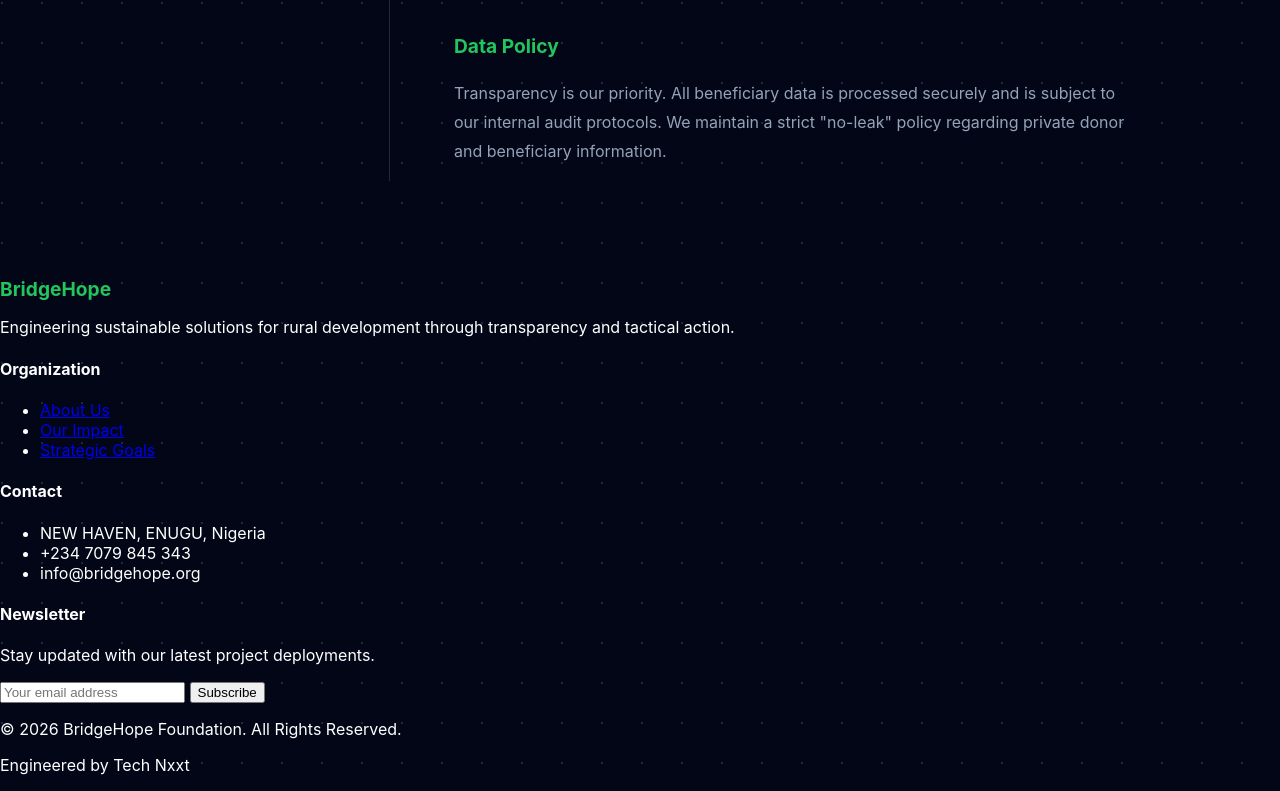
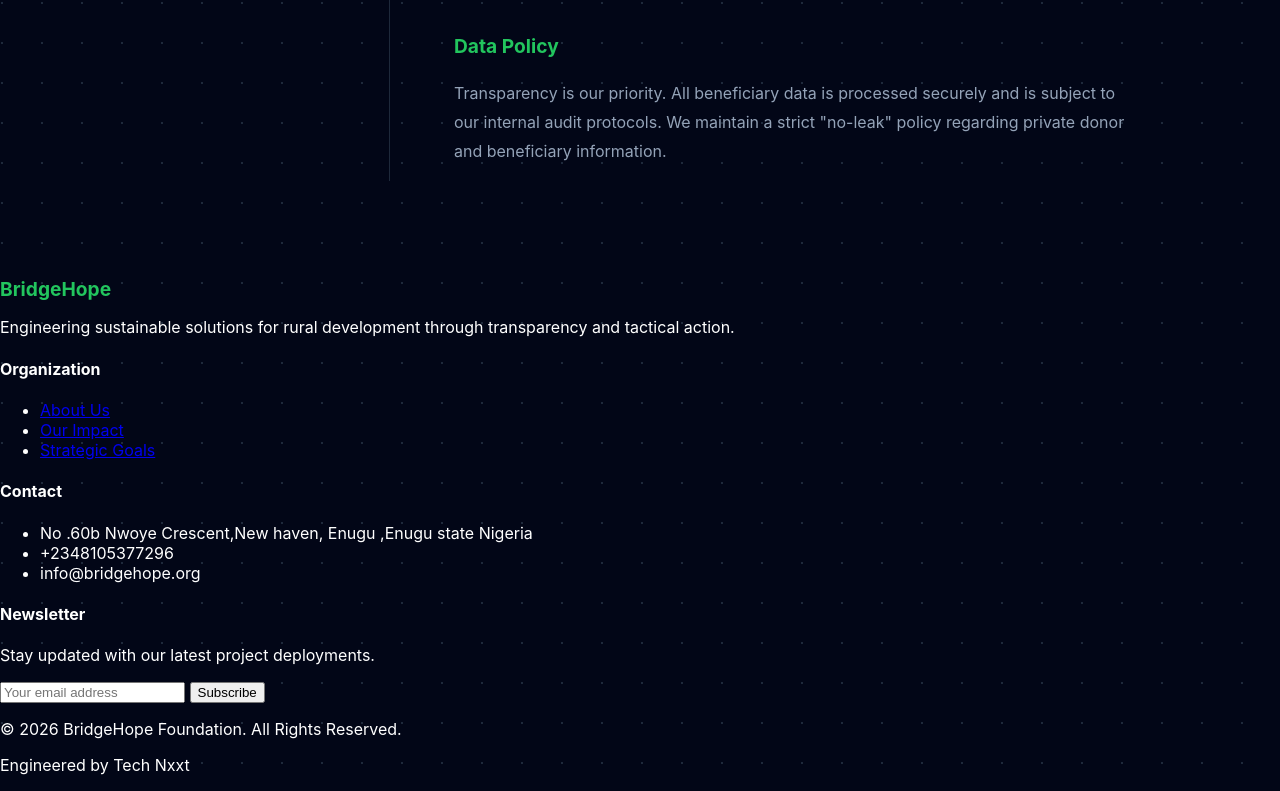
Before and after one commit to Emmanuel-Onyeike/UFIRST, a website: page pages/Documentation.html in a window 1280 px wide. Shown: the part 559-1350 px from the top of the page. Drawn offline with Linux system fonts and the light colour scheme.

Commit message:
Update Documentation.html

```diff
--- a/pages/Documentation.html
+++ b/pages/Documentation.html
@@ -63,8 +63,8 @@
         <div>
             <h4 class="text-white font-bold mb-6 uppercase tracking-wider text-sm">Contact</h4>
             <ul class="space-y-4 text-sm">
-                    <li class="flex items-start"><i class="fas fa-map-marker-alt mt-1 mr-3 text-blue-500"></i>NEW HAVEN, ENUGU, Nigeria</li>
-                    <li class="flex items-center"><i class="fas fa-phone mt-1 mr-3 text-blue-500"></i>+234 7079 845 343</li>
+                <li class="flex items-start"><i class="fas fa-map-marker-alt mt-1 mr-3 text-blue-500"></i>No .60b Nwoye Crescent,New haven, Enugu ,Enugu state Nigeria</li>
+                <li class="flex items-center"><i class="fas fa-phone mt-1 mr-3 text-blue-500"></i>+2348105377296</li>
                 <li class="flex items-center"><i class="fas fa-envelope mt-1 mr-3 text-blue-500"></i>info@bridgehope.org</li>
             </ul>
         </div>
```
Lines whose indentation alone changed are shown as unchanged.
